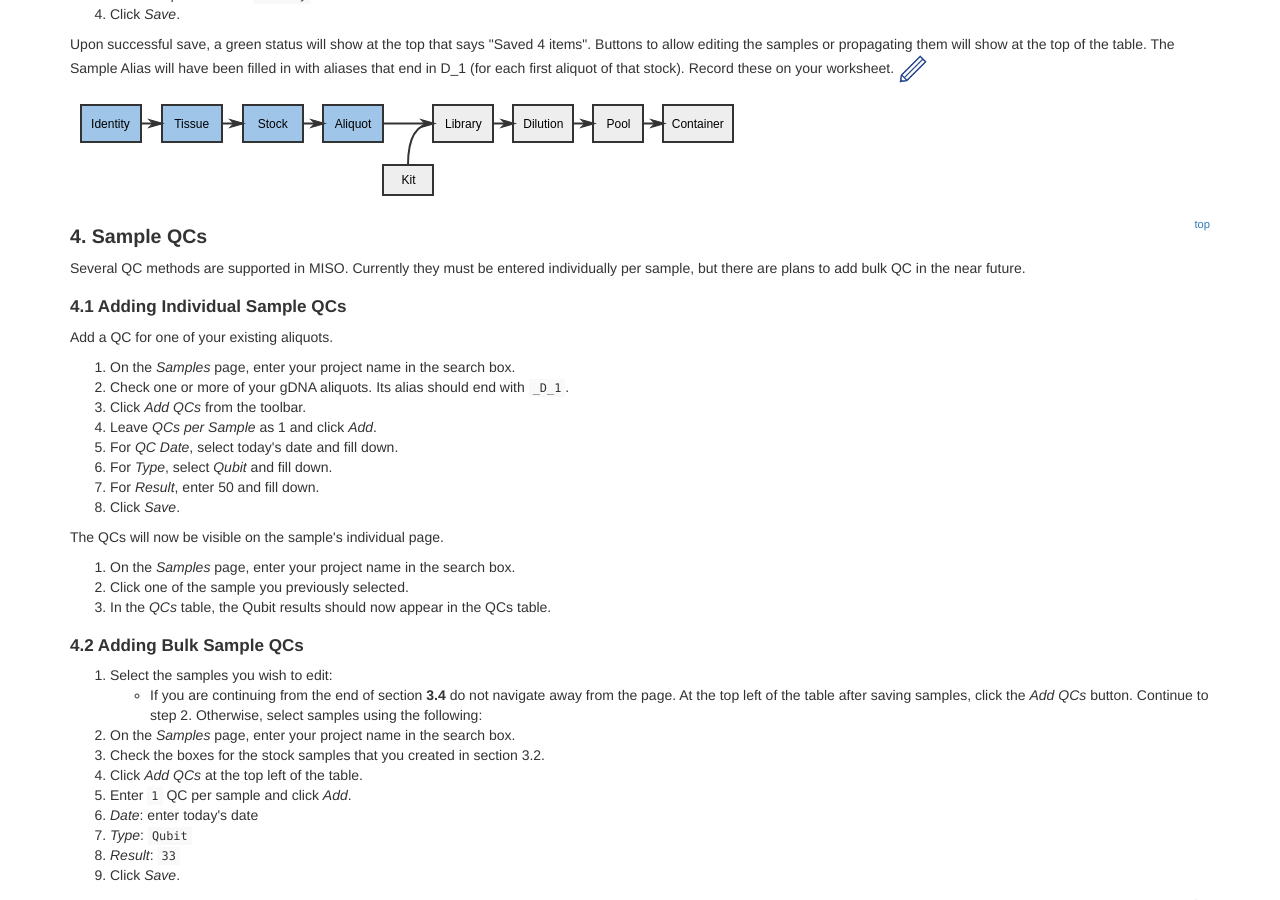
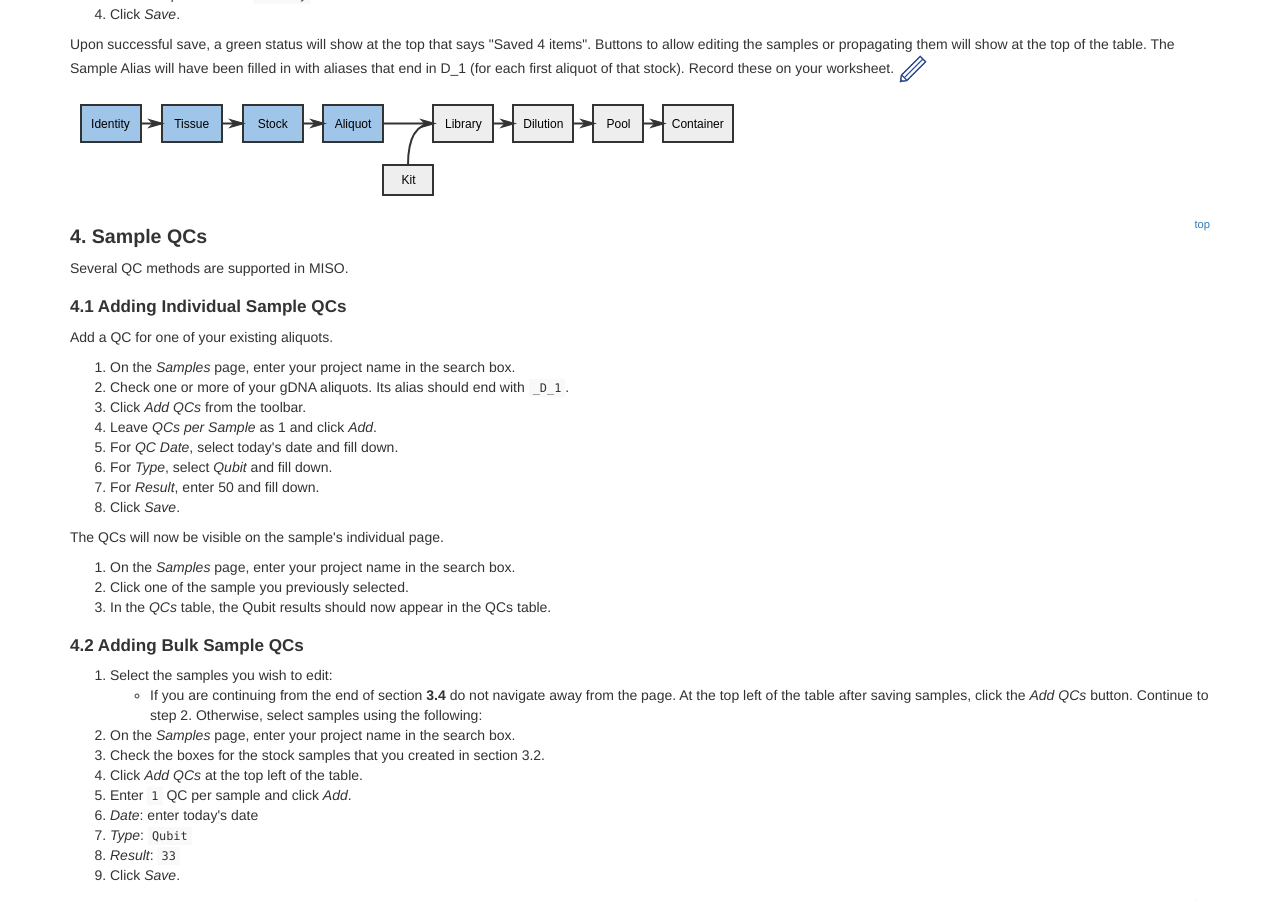
Before and after one commit to miso-lims/walkthroughs, a Jekyll site: the page built from 2-0-samples.md, in a window 1280 px wide and 900 px high, scrolled down 7457 px. Built offline with Jekyll 4.4.1, drawn with Linux system fonts in a browser that asks for light colours.

Commit message:
Removed the bit about not supporting bulk QCs

```diff
--- a/2-0-samples.md
+++ b/2-0-samples.md
@@ -413,8 +413,7 @@ the table. The Sample Alias will have been filled in with aliases that end in D\
 
 # 4. Sample QCs
 
-Several QC methods are supported in MISO. Currently they must be entered individually per
-sample, but there are plans to add bulk QC in the near future.
+Several QC methods are supported in MISO.
 
 ## 4.1 Adding Individual Sample QCs
 
```
